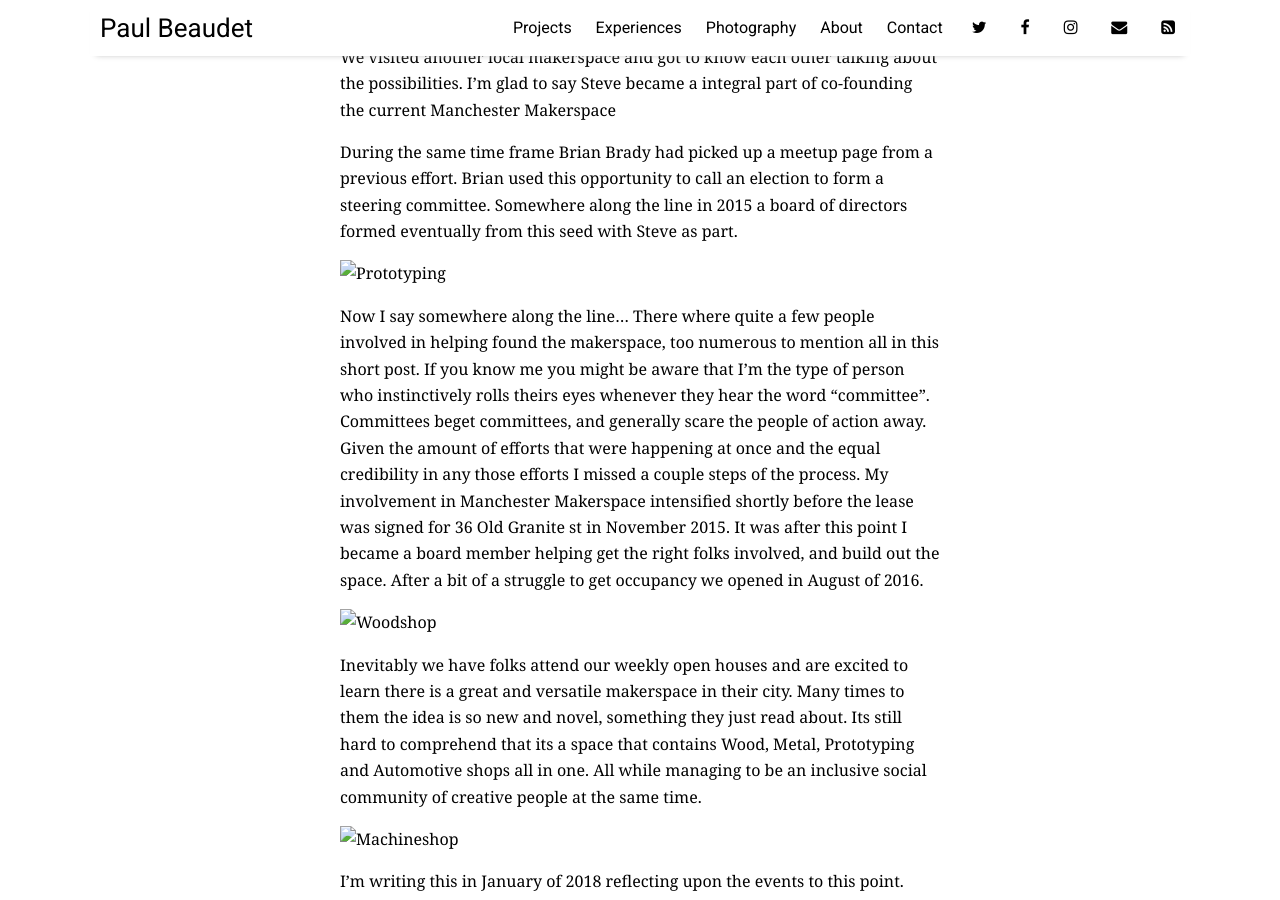
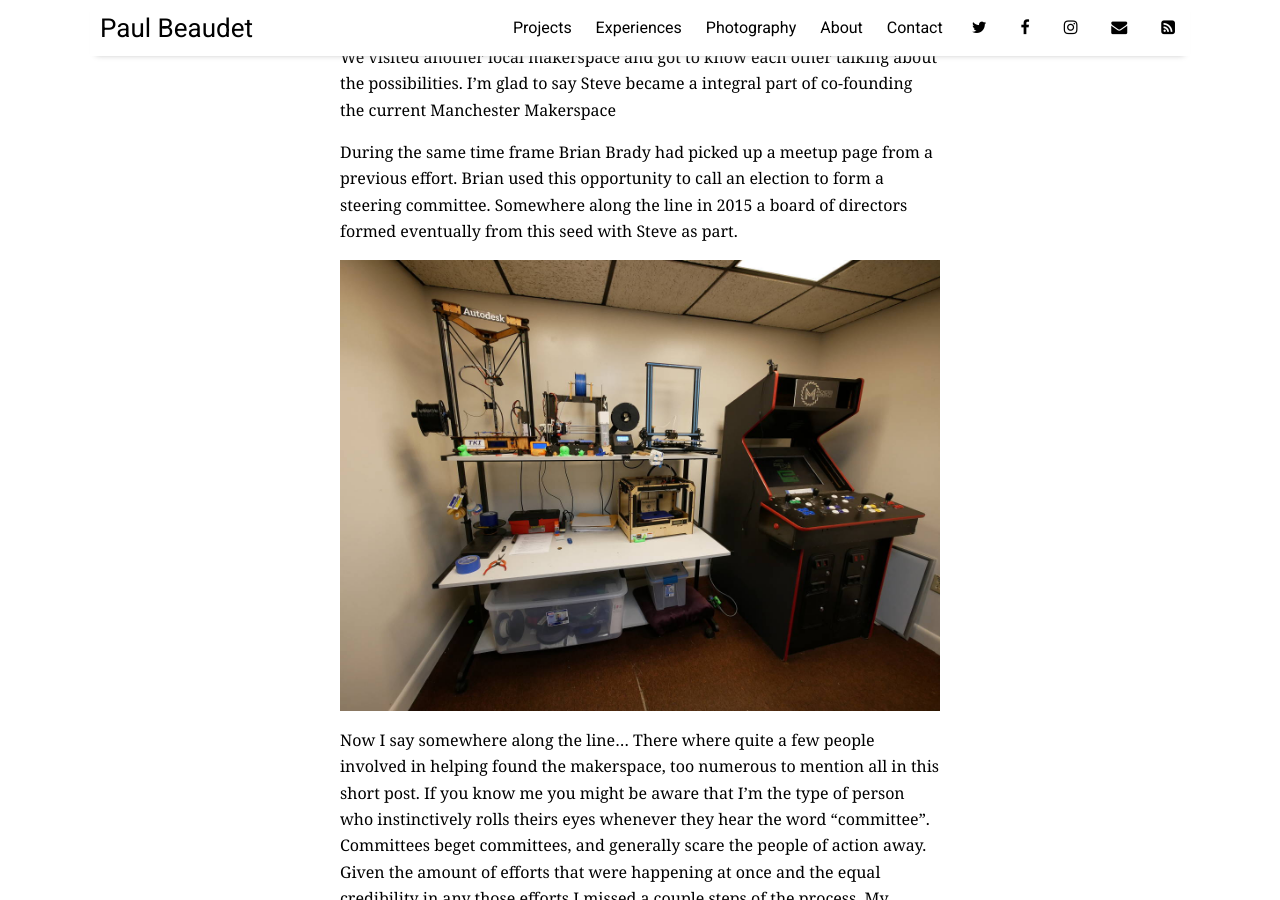
Before and after one commit to PaulBeaudet/paulbeaudet.github.io, a Jekyll site: the page built from _posts/2015-01-16-starting-a-makerspace.md, in a window 1280 px wide and 900 px high, scrolled down 1231 px. Built offline with Jekyll 4.4.1, drawn with Linux system fonts in a browser that asks for light colours; nearby versions of some CDN libraries.

Commit message:
use relitive img links

```diff
--- a/_posts/2015-01-16-starting-a-makerspace.md
+++ b/_posts/2015-01-16-starting-a-makerspace.md
@@ -38,7 +38,7 @@ During the same time frame Brian Brady had picked up a meetup page from a previo
 Brian used this opportunity to call an election to form a steering committee.
 Somewhere along the line in 2015 a board of directors formed eventually from this seed with Steve as part.
 
-![Prototyping](PaulBeaudet.github.io/assets/img/prototyping.jpg)
+![Prototyping](/assets/img/prototyping.jpg)
 
 Now I say somewhere along the line...
 There where quite a few people involved in helping found the makerspace, too numerous to mention all in this short post.
@@ -49,14 +49,14 @@ My involvement in Manchester Makerspace intensified shortly before the lease was
 It was after this point I became a board member helping get the right folks involved, and build out the space.
 After a bit of a struggle to get occupancy we opened in August of 2016.
 
-![Woodshop](PaulBeaudet.github.io/assets/img/woodshop.jpg)
+![Woodshop](/assets/img/woodshop.jpg)
 
 Inevitably we have folks attend our weekly open houses and are excited to learn there is a great and versatile makerspace in their city.
 Many times to them the idea is so new and novel, something they just read about.
 Its still hard to comprehend that its a space that contains Wood, Metal, Prototyping and Automotive shops all in one.
 All while managing to be an inclusive social community of creative people at the same time.
 
-![Machineshop](PaulBeaudet.github.io/assets/img/machine-shop.jpg)
+![Machineshop](/assets/img/machine-shop.jpg)
 
 I'm writing this in January of 2018 reflecting upon the events to this point.
 Work does still needs to be done, for sure.
```
